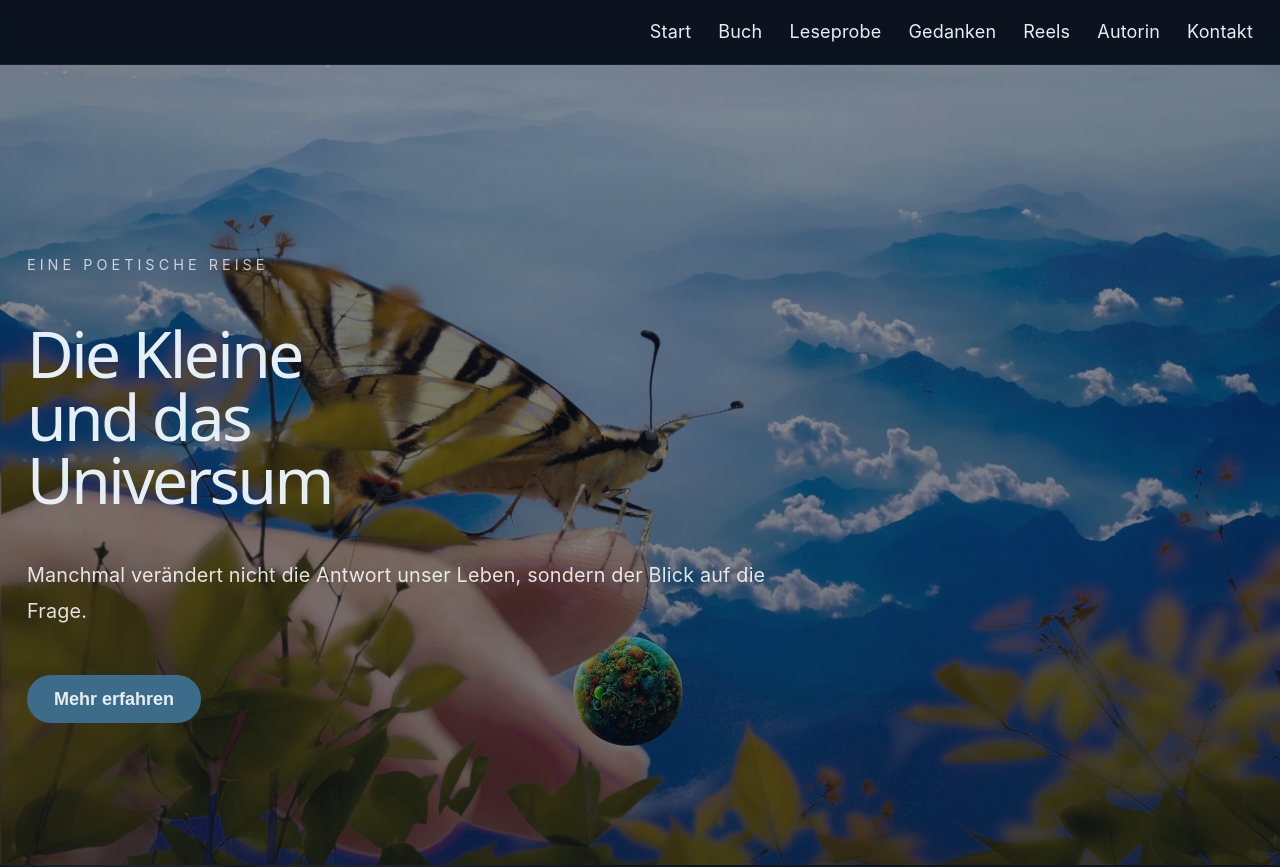
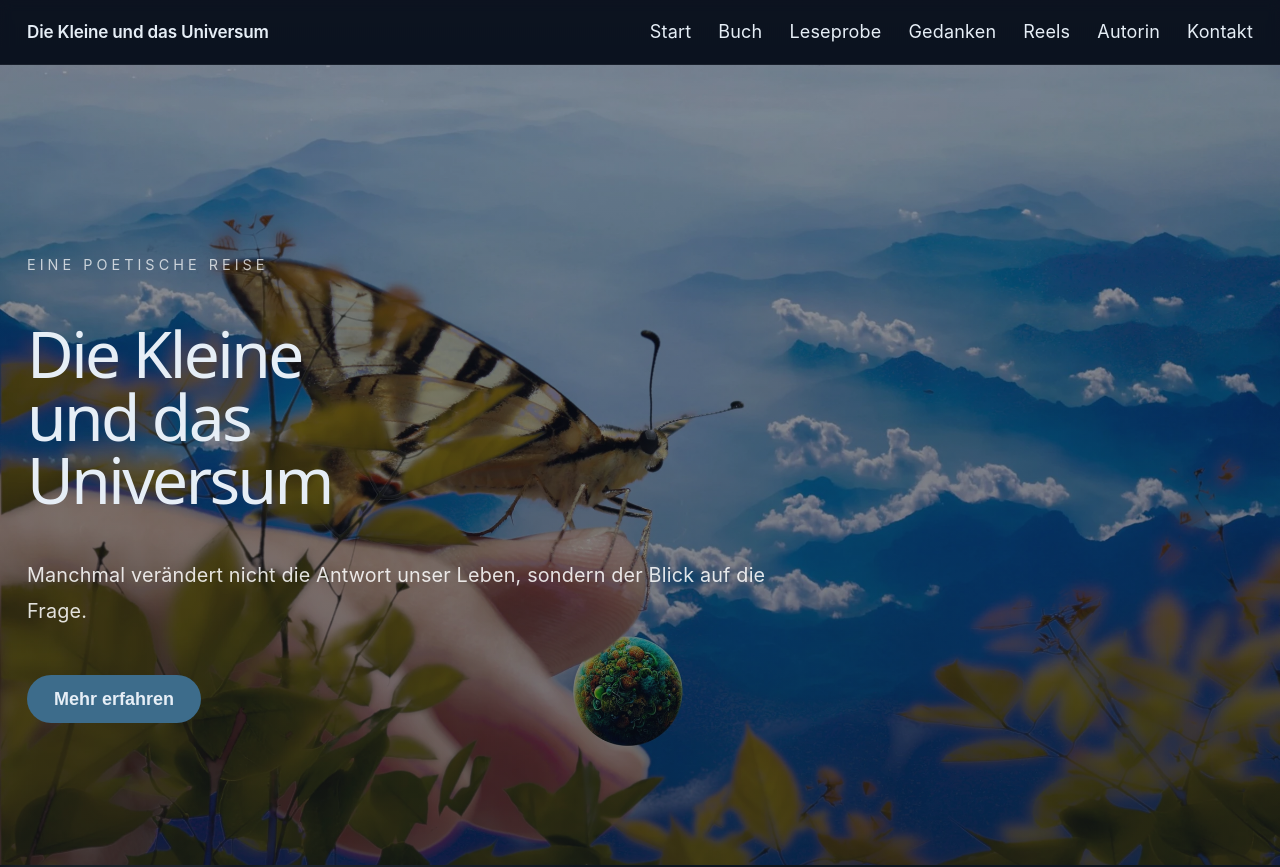
Before and after one commit to maynowak/digital-book-experience, a React (Vite) app: page / in a window 1280 px wide. Shown: the top 867 px of the page. Built offline with nearby package versions, Linux system fonts and the light colour scheme.

Commit message:
feat(navbar): Titel 'Die Kleine und das Universum' links im Header

```diff
--- a/src/components/layout/Navbar/Navbar.module.css
+++ b/src/components/layout/Navbar/Navbar.module.css
@@ -12,6 +12,16 @@
   align-items: center;
   justify-content: flex-end;
   min-height: 64px;
+}
+
+.title {
+  margin-right: auto;
+  text-decoration: none;
+  color: var(--text);
+  font-weight: 600;
+  font-size: 0.95rem;
+  letter-spacing: -0.01em;
+  white-space: nowrap;
 }
 
 .desktopLinks {
--- a/src/components/layout/Navbar/Navbar.tsx
+++ b/src/components/layout/Navbar/Navbar.tsx
@@ -35,6 +35,9 @@ export default function Navbar() {
     <header className={styles.header}>
       <Container size="wide">
         <nav className={styles.nav} aria-label="Hauptnavigation">
+          <a href="#hero" className={styles.title}>
+            Die Kleine und das Universum
+          </a>
           <div className={styles.desktopLinks}>
             {nav.map(([l, h]) => (
               <a key={h} href={h}>
```
